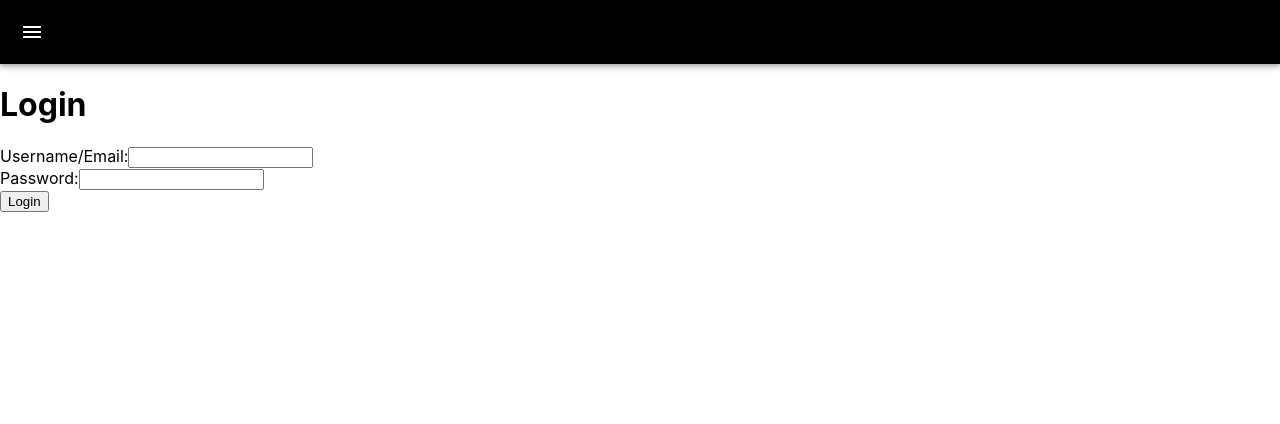
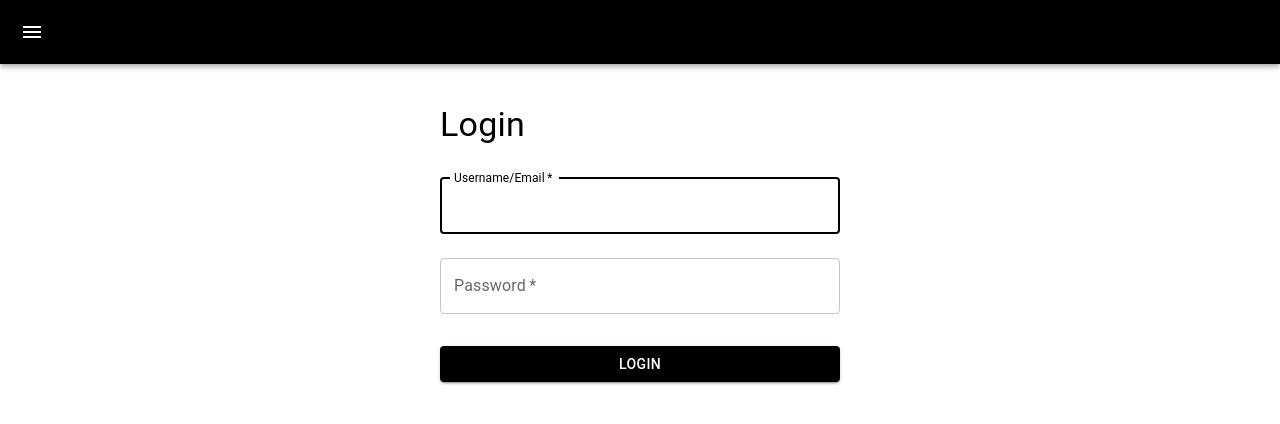
Before and after one commit to joltzen/FinanceForStudents, a React (Create React App) app in the folder client/: page /login in a window 1280 px wide. Shown: the top 424 px of the page. Built offline with nearby package versions, Linux system fonts and the light colour scheme.

Commit message:
Login und logout prozess implementiert

```diff
--- a/client/src/App.js
+++ b/client/src/App.js
@@ -10,6 +10,8 @@ import { SidebarProvider, SidebarContext } from "./core/sidebar";
 
 import { createTheme, ThemeProvider } from "@mui/material/styles";
 
+import { AuthProvider } from "./core/auth/auth";
+
 const theme = createTheme({
   palette: {
     primary: {
@@ -20,6 +22,7 @@ const theme = createTheme({
 });
 function App() {
   return (
+    <AuthProvider>
       <ThemeProvider theme={theme}>
         <Router>
           <SidebarProvider>
@@ -35,6 +38,7 @@ function App() {
           </Routes>
         </Router>
       </ThemeProvider>
+    </AuthProvider>
   );
 }
 
--- /dev/null
+++ b/client/src/config/axios.js
@@ -0,0 +1,7 @@
+import axios from "axios";
+
+const axiosInstance = axios.create({
+  baseURL: "http://localhost:3001/api",
+});
+
+export default axiosInstance;
--- /dev/null
+++ b/client/src/core/auth/auth.js
@@ -0,0 +1,27 @@
+import React, { createContext, useContext, useState } from "react";
+
+const AuthContext = createContext(null);
+
+export const AuthProvider = ({ children }) => {
+  const [user, setUser] = useState(null);
+
+  const login = (userData) => {
+    setUser(userData);
+    console.log(userData);
+    // Further steps like storing the user data in localStorage/sessionStorage
+    // for persistence across sessions can be added here
+  };
+
+  const logout = () => {
+    setUser(null);
+    // Also clear from localStorage/sessionStorage if used
+  };
+
+  return (
+    <AuthContext.Provider value={{ user, login, logout }}>
+      {children}
+    </AuthContext.Provider>
+  );
+};
+
+export const useAuth = () => useContext(AuthContext);
--- a/client/src/pages/About/about.js
+++ b/client/src/pages/About/about.js
@@ -24,7 +24,10 @@ function AboutPage() {
           <h2>Usernames from the server:</h2>
           <ul>
             {response.map((user, index) => (
-              <li key={index}>{user.username}</li>
+              <>
+                <li key={index}>{user.username}</li>
+                <li key={index + 1}>{user.password}</li>
+              </>
             ))}
           </ul>
         </div>
--- a/client/src/pages/Homepage/homepage.js
+++ b/client/src/pages/Homepage/homepage.js
@@ -1,11 +1,24 @@
-import React from "react";
+import { useAuth } from "../../core/auth/auth";
+import Button from "@mui/material/Button";
+import { useNavigate } from "react-router-dom";
 
 function HomePage() {
+  const { user, logout } = useAuth();
+  const navigate = useNavigate();
+
+  const handleLogout = () => {
+    logout();
+    navigate("/login"); // Redirect to login after logout
+  };
+
   return (
     <div>
-      <h1>Welcome to the Home Page!</h1>
+      <h1>Home Page</h1>
+      {user && <p>Welcome, {user.username}!</p>}
+      <Button variant="contained" color="primary" onClick={handleLogout}>
+        Logout
+      </Button>
     </div>
   );
 }
-
 export default HomePage;
--- a/client/src/pages/Login/login.js
+++ b/client/src/pages/Login/login.js
@@ -1,11 +1,20 @@
 import React, { useState } from "react";
-import axios from "axios";
+import Button from "@mui/material/Button";
+import TextField from "@mui/material/TextField";
+import Typography from "@mui/material/Typography";
+import Box from "@mui/material/Box";
+import Alert from "@mui/material/Alert";
+import { useAuth } from "../../core/auth/auth";
+import { useNavigate } from "react-router";
+import axiosInstance from "../../config/axios"; // Adjust the path as necessary
 
 function LoginPage() {
   const [credentials, setCredentials] = useState({
     identifier: "",
     password: "",
   });
+  const { login } = useAuth();
+  const navigate = useNavigate();
   const [error, setError] = useState("");
 
   const handleChange = (e) => {
@@ -15,48 +24,67 @@ function LoginPage() {
   const handleSubmit = async (e) => {
     e.preventDefault();
     setError("");
-
     try {
-      const response = await axios.post(
-        "http://localhost:3001/api/login",
-        credentials
-      );
+      const response = await axiosInstance.post("/login", credentials);
+      console.log("test2", response.data);
+      login({ username: response.data.username });
       console.log("Login successful:", response.data);
-      // Handle successful login here (e.g., redirect, store JWT, etc.)
+      navigate("/");
     } catch (err) {
-      setError("Login failed. Please check your credentials.");
       console.error("Login error:", err);
+      setError(
+        err.response?.data?.message || "Failed to login. Please try again."
+      ); // Displaying server-provided error message or a generic error message
     }
   };
 
   return (
-    <div>
-      <h1>Login</h1>
-      {error && <p style={{ color: "red" }}>{error}</p>}
-      <form onSubmit={handleSubmit}>
-        <div>
-          <label>Username/Email:</label>
-          <input
-            type="text"
+    <Box
+      sx={{
+        maxWidth: 400,
+        mx: "auto", // margin left & right
+        mt: 5, // margin top
+      }}
+    >
+      <Typography variant="h4" sx={{ mb: 2 }}>
+        Login
+      </Typography>
+      {error && <Alert severity="error">{error}</Alert>}
+      <Box component="form" onSubmit={handleSubmit} noValidate sx={{ mt: 1 }}>
+        <TextField
+          margin="normal"
+          required
+          fullWidth
+          id="identifier"
+          label="Username/Email"
           name="identifier"
+          autoComplete="identifier"
+          autoFocus
           value={credentials.identifier}
           onChange={handleChange}
+        />
+        <TextField
+          margin="normal"
           required
-          />
-        </div>
-        <div>
-          <label>Password:</label>
-          <input
+          fullWidth
+          name="password"
+          label="Password"
           type="password"
-            name="password"
+          id="password"
+          autoComplete="current-password"
           value={credentials.password}
           onChange={handleChange}
-            required
         />
-        </div>
-        <button type="submit">Login</button>
-      </form>
-    </div>
+        <Button
+          type="submit"
+          fullWidth
+          variant="contained"
+          sx={{ mt: 3, mb: 2 }}
+        >
+          Login
+        </Button>
+      </Box>
+    </Box>
   );
 }
 
--- a/client/src/pages/Signup/signup.js
+++ b/client/src/pages/Signup/signup.js
@@ -1,7 +1,6 @@
 import React, { useState } from "react";
 import axios from "axios";
-import { TextField, Button } from "@mui/material";
-
+import { TextField, Button, Box } from "@mui/material";
 function SignUpForm() {
   const [email, setEmail] = useState("");
   const [password, setPassword] = useState("");
@@ -25,6 +24,13 @@ function SignUpForm() {
   };
 
   return (
+    <Box
+      sx={{
+        maxWidth: 400,
+        mx: "auto", // margin left & right
+        mt: 5, // margin top
+      }}
+    >
       <form onSubmit={handleSignUp}>
         <TextField
           label="Username"
@@ -57,6 +63,7 @@ function SignUpForm() {
           Sign Up
         </Button>
       </form>
+    </Box>
   );
 }
 export default SignUpForm;
```
Also changed, not shown: 1 other file (tests, documents, lock files or other folders). Lines whose indentation alone changed are shown as unchanged.
